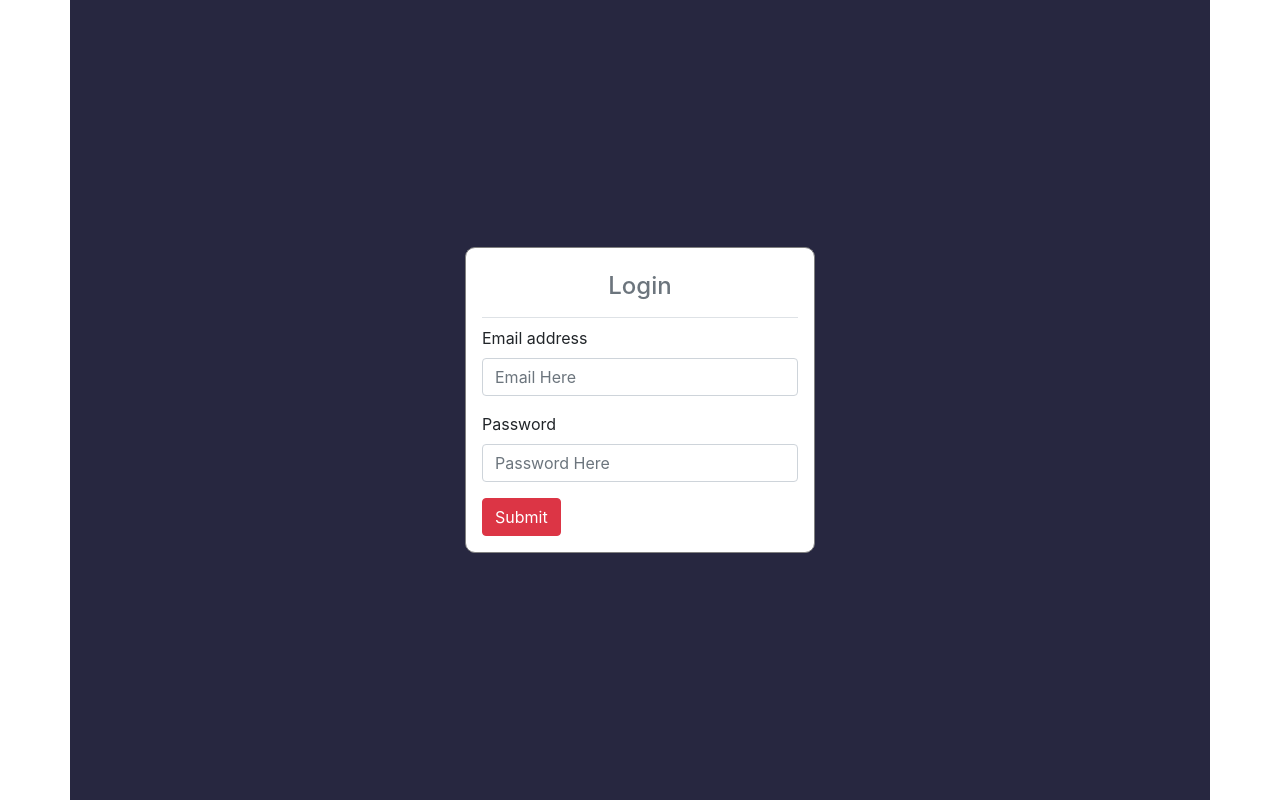
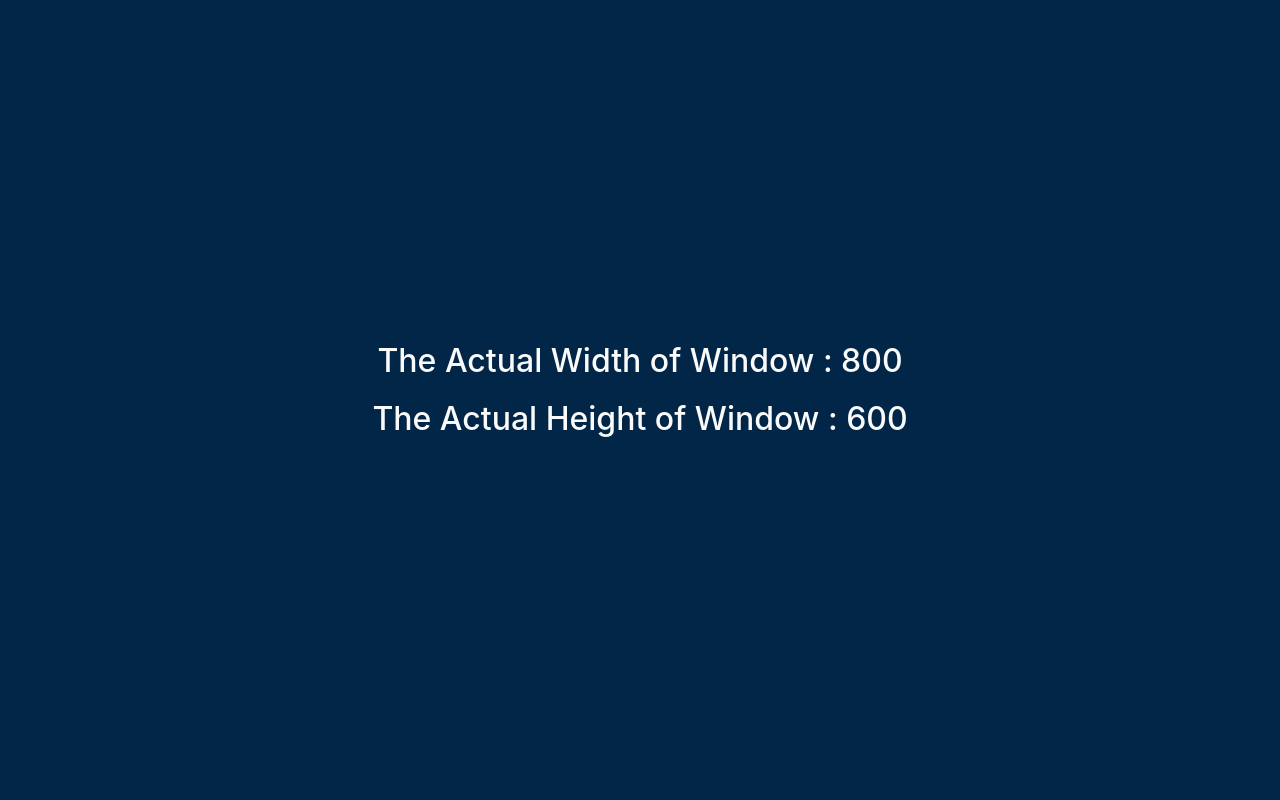
Before and after one commit to Tushar22303/react-complete-hook, a React (Create React App) app: page / in a window 1280 px wide. Shown: the top 800 px of the page. Built offline with nearby package versions, Linux system fonts and the light colour scheme.

Commit message:
Added Prcatical1 and ActualWidth.jsx

```diff
--- a/src/App.js
+++ b/src/App.js
@@ -9,11 +9,13 @@ import Toggle_Data from './Components/Use-State Hook/Toggle_Data';
 import UseStateArray from './Components/Use-State Hook/Array_UseState/UseStateArray';
 import UseStateObject from './Components/Use-State Hook/Object_UseState/UseStateObject';
 import LoginForm from './Components/Use-State Hook/Login Form/LoginForm';
+import Practice1 from './Components/Use-Effect Hook/Practice1';
+import ActualSize from './Components/Use-Effect Hook/Actual Width/ActualSize';
 
 function App() {
   return (
     <>
-      <LoginForm />
+      <ActualSize />
     </>
   );
 }
--- /dev/null
+++ b/src/Components/Use-Effect Hook/Actual Width/ActualSize.css
@@ -0,0 +1,13 @@
+.actualSize {
+    height: 100vh;
+    width: 100%;
+    background-color: rgb(2, 38, 72);
+    display: flex;
+    align-items: center;
+    justify-content: center;
+    flex-direction: column;
+}
+
+.actualSize h2{
+    color: #fafafa;
+}
--- /dev/null
+++ b/src/Components/Use-Effect Hook/Actual Width/ActualSize.jsx
@@ -0,0 +1,31 @@
+import React, { useEffect, useState } from 'react'
+import './ActualSize.css'
+
+const ActualSize = () => {
+    const [widthCount, setWidthCount] = useState(window.screen.width);
+    const [heightCount, setHeightCount] = useState(window.screen.height);
+
+    const actualSize = () => {
+        setWidthCount(window.innerWidth)
+        setHeightCount(window.innerHeight)
+    }
+
+    useEffect(() => {
+        window.addEventListener('resize', actualSize);
+
+        return () => {
+            window.removeEventListener('resize',actualSize);
+        }
+    })
+
+    return (
+        <>
+            <div className="actualSize">
+                <h2>The Actual Width of Window : {widthCount}</h2>
+                <h2>The Actual Height of Window : {heightCount}</h2>
+            </div>
+        </>
+    )
+}
+
+export default ActualSize
--- /dev/null
+++ b/src/Components/Use-Effect Hook/Practice1.jsx
@@ -0,0 +1,26 @@
+import React, { useEffect, useState } from 'react'
+
+const Practice1 = () => {
+    const [count, setCount] = useState(0);
+
+    useEffect(() => {
+        if (count > 0) {
+            document.title = `Chats (${count})`
+        } else {
+            document.title = `Chat`
+        }
+    }, [count])
+
+    return (
+        <>
+            <div className="main" style={{ textAlign: 'center', marginTop: "20px" }}>
+                <h3>{count}</h3>
+                <button className='button' onClick={
+                    () => setCount(count + 1)
+                }>Click 👋</button>
+            </div>
+        </>
+    )
+}
+
+export default Practice1
--- a/src/Components/Use-State Hook/Login Form/LoginForm.jsx
+++ b/src/Components/Use-State Hook/Login Form/LoginForm.jsx
@@ -15,6 +15,9 @@ const LoginForm = () => {
         } else {
             const newEntry = { email: email, password: password };
             setForm([...form, newEntry])
+
+            setEmail("");
+            setPassword("")
         }
     }
 
@@ -39,7 +42,7 @@ const LoginForm = () => {
                 </form>
             </div>
 
-            <div className="container" style={{background: "white"}}>
+            <div className="container" style={{ background: "white" }}>
                 <div className="main">
                     <table>
                         <thead>
```
